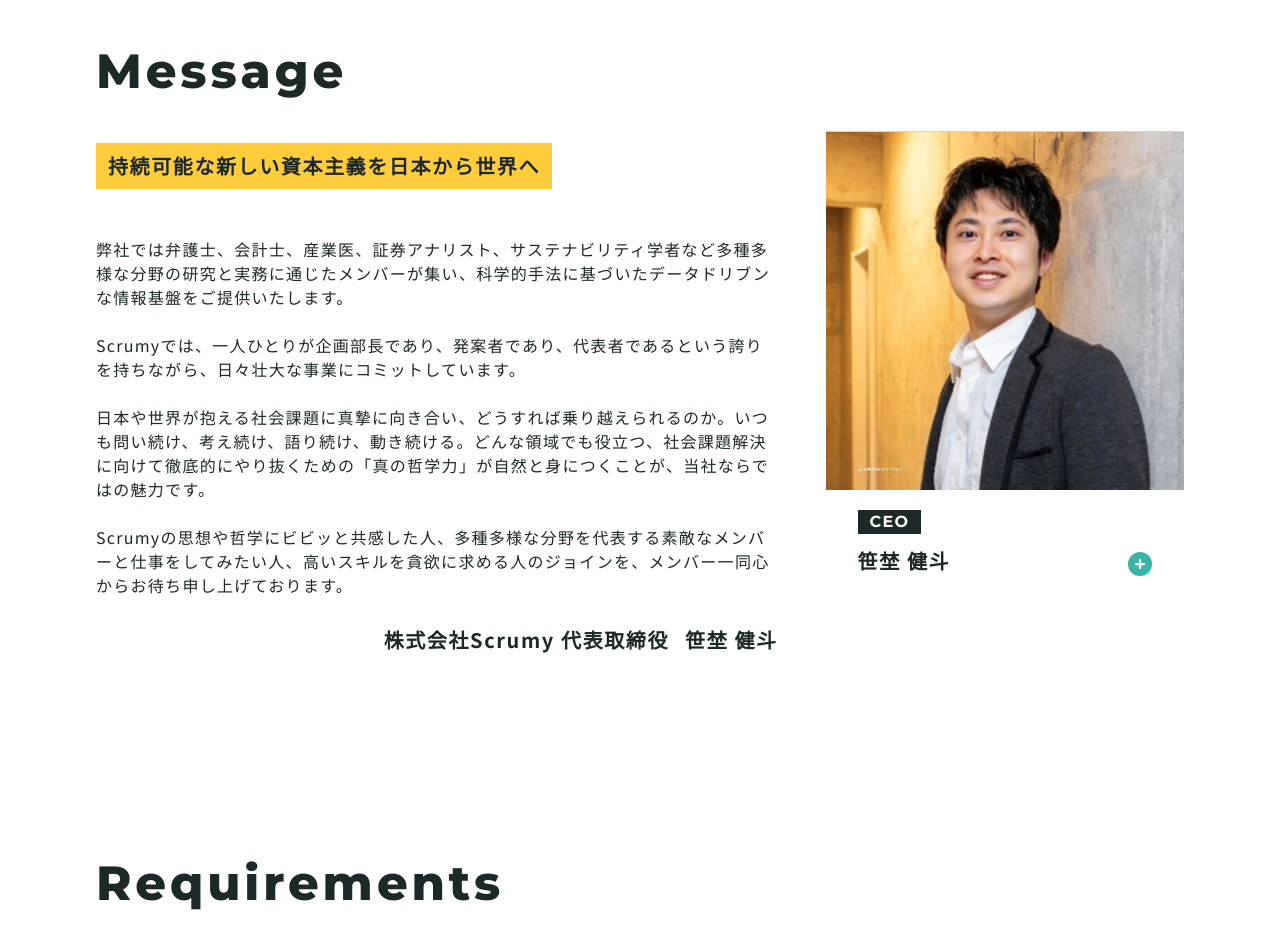
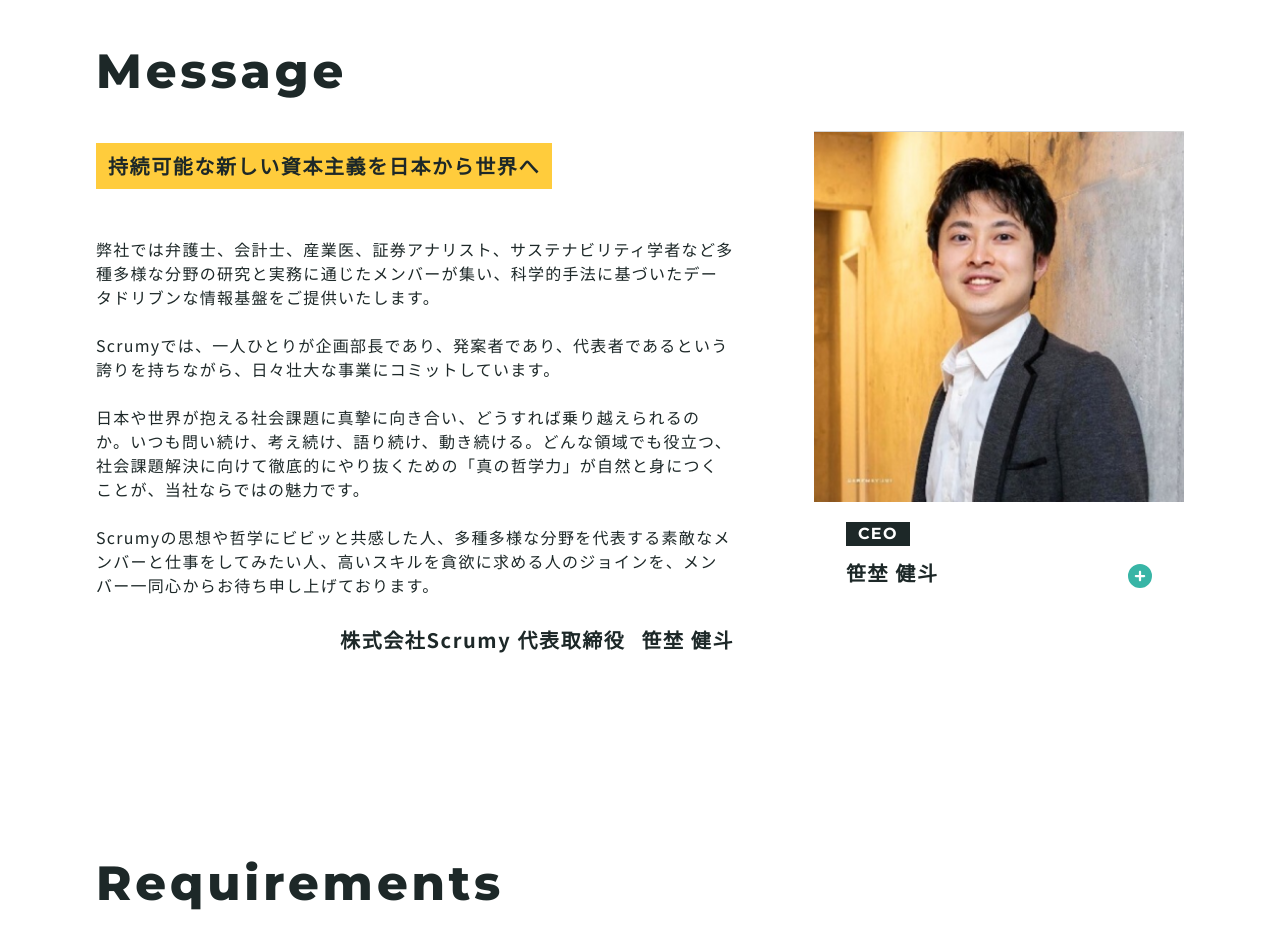
Before and after one commit to podev826/NEXT-scrumy-HP, a Next.js app: page /recruit in a window 1280 px wide. Shown: the part 1180-2108 px from the top of the page. Built offline with nearby package versions, Linux system fonts and the light colour scheme; no server answers.

Commit message:
[update]wとplを変更

```diff
--- a/src/features/recruit/CEO.tsx
+++ b/src/features/recruit/CEO.tsx
@@ -17,12 +17,12 @@ import { FC } from 'react';
 
 export const RecruitCEO: FC = () => {
   return (
-    <Box pl={{ base: 6, md: 5, lg: 12 }}>
+    <Box pl={{ base: 6, md: 5, lg: 12, xl: 20 }}>
       <FadeInAnimation>
         <Accordion allowToggle>
           <AccordionItem
             key={MEMBER_LIST[0].name}
-            w={{ base: '350px', xl: '28vw' }}
+            w={{ base: '350px', xl: '370px' }}
             _last={{
               borderBottomWidth: 0,
             }}
```
